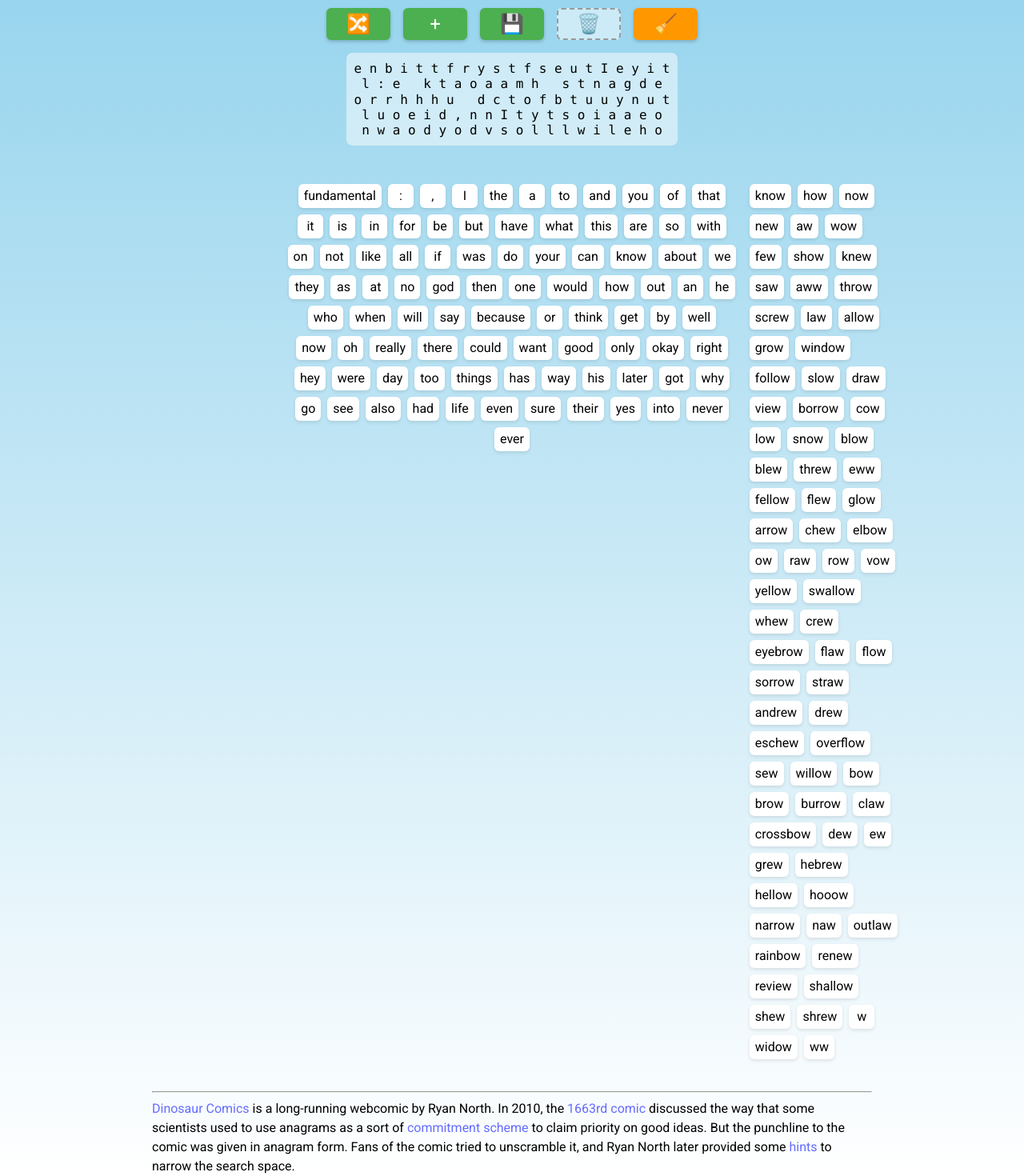
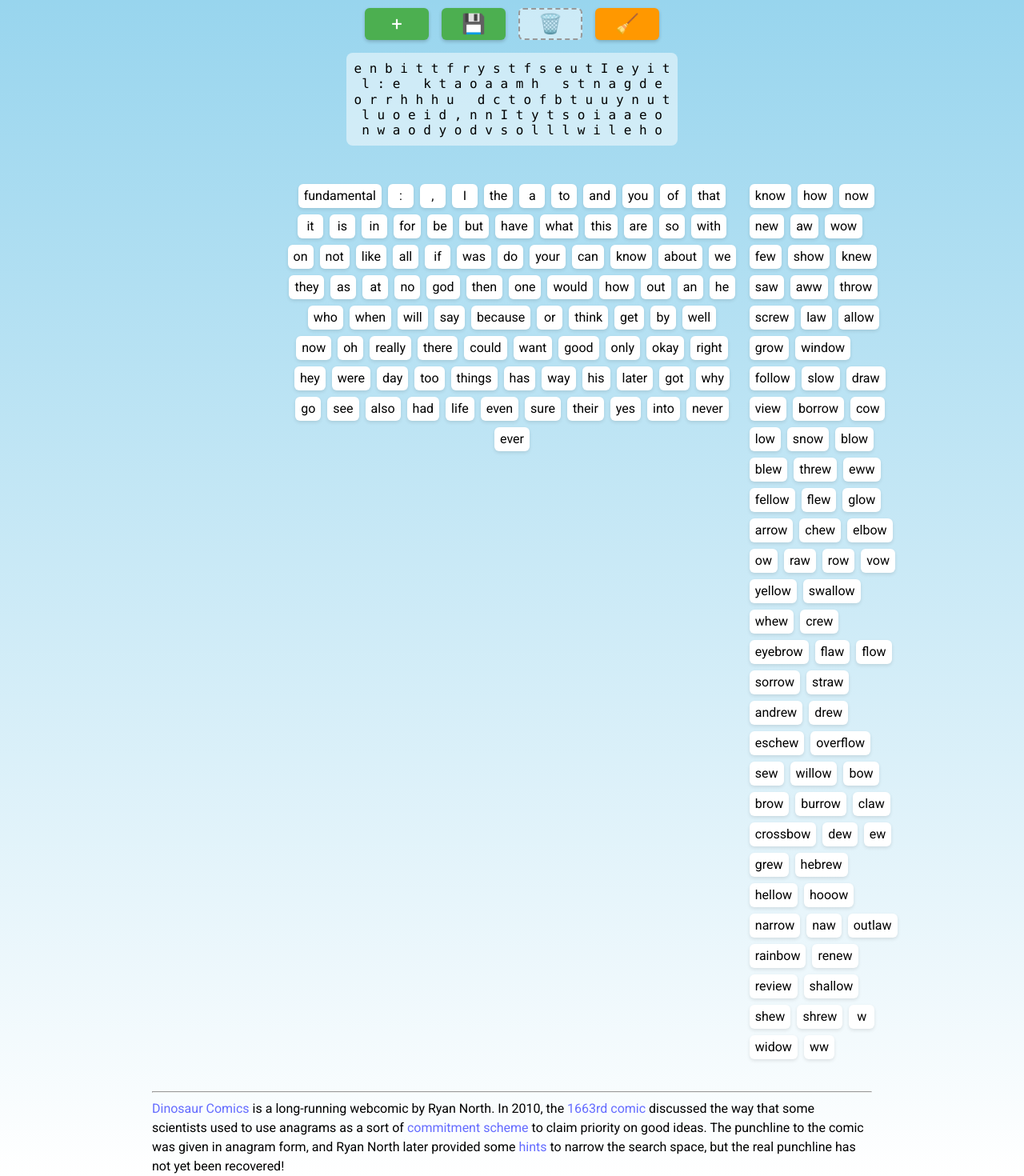
Before and after one commit to paulstansifer/mosaic-disco-urn, a React (Vite) app: page / in a window 1280 px wide. Shown: the part 244-1714 px from the top of the page at 80% size. Built offline with nearby package versions, Linux system fonts and the light colour scheme.

Commit message:
Oh gosh, the original text was bad when I actually read it on the website!

```diff
--- a/src/App.tsx
+++ b/src/App.tsx
@@ -708,10 +708,6 @@ function App() {
     });
   };
 
-  const handleShuffle = () => {
-    setLetterPool(prev => shuffleString(prev.replace(/ /g, '')));
-  };
-
   const handleClearAll = () => {
     let newPool = letterPool;
 
@@ -787,9 +783,6 @@ function App() {
 
           <div className="input-section">
             <div className="button-container">
-              <button className="shuffle-btn" onClick={handleShuffle} title="Shuffle & Compact">
-                🔀
-              </button>
               <button className="add-word-btn" onClick={handleAddWord}>+</button>
               <button className="save-btn" onClick={handleSaveSentence} title="Save Sentence">
                 💾
@@ -815,7 +808,7 @@ function App() {
           </div>
           <div className="about">
             <hr />
-            <a href="https://qwantz.com">Dinosaur Comics</a> is a long-running webcomic by Ryan North. In 2010, the <a href="https://www.qwantz.com/index.php?comic=1663">1663rd comic</a> discussed the way that some scientists used to use anagrams as a sort of <a href="https://en.wikipedia.org/wiki/Commitment_scheme">commitment scheme</a> to claim priority on good ideas. But the punchline to the comic was given in anagram form. Fans of the comic tried to unscramble it, and Ryan North later provided some <a href="https://www.qwantz.com/index.php?comic=1665">hints</a> to narrow the search space.
+            <a href="https://qwantz.com">Dinosaur Comics</a> is a long-running webcomic by Ryan North. In 2010, the <a href="https://www.qwantz.com/index.php?comic=1663">1663rd comic</a> discussed the way that some scientists used to use anagrams as a sort of <a href="https://en.wikipedia.org/wiki/Commitment_scheme">commitment scheme</a> to claim priority on good ideas. The punchline to the comic was given in anagram form, and Ryan North later provided some <a href="https://www.qwantz.com/index.php?comic=1665">hints</a> to narrow the search space, but the real punchline has not yet been recovered!
           </div>
         </div>
       </div>
```
